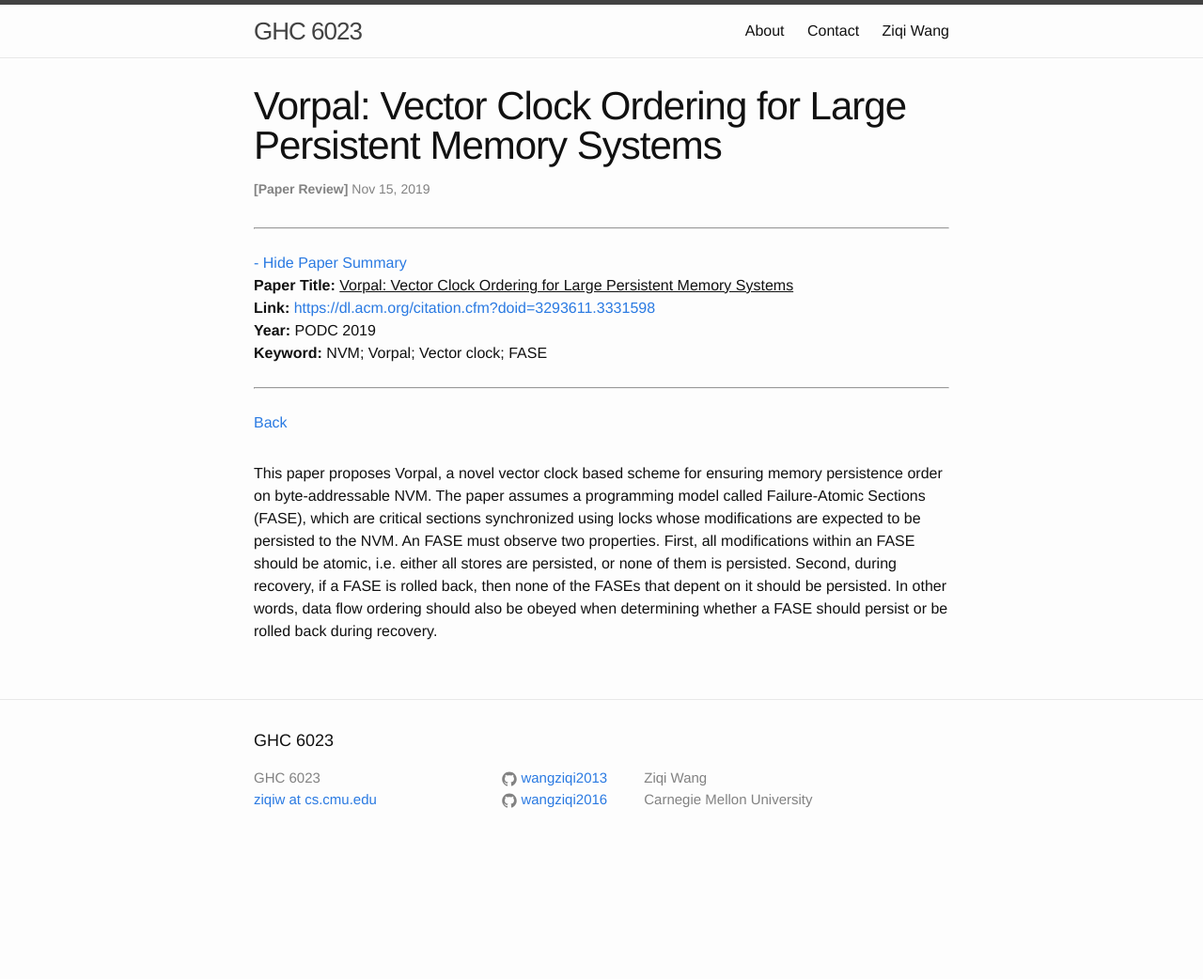
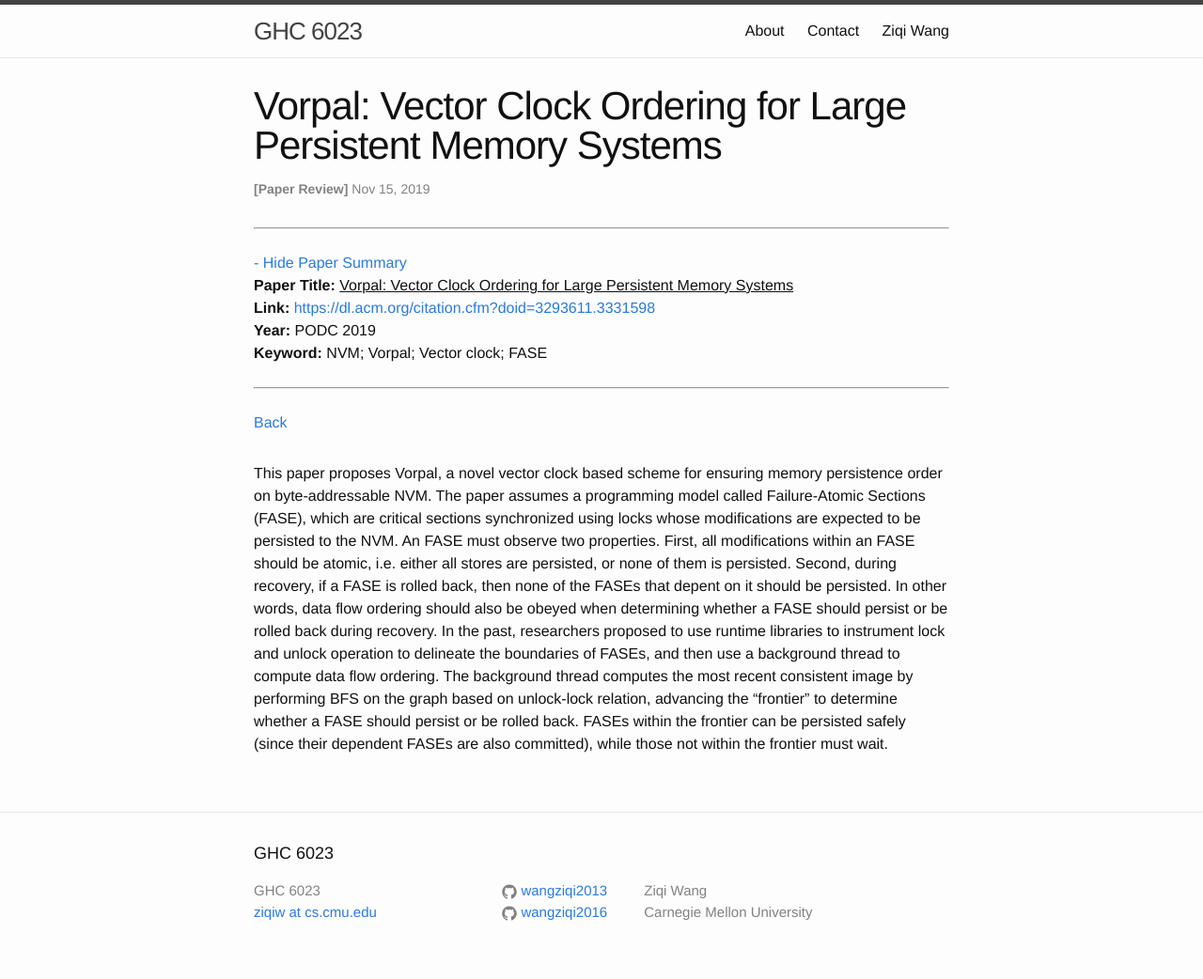
Before and after one commit to wangziqi2013/wangziqi2013.github.io, a Jekyll site: the page built from _posts/2019-11-15-vorpal.markdown, in a window 1280 px wide. Shown: the whole page at 94% size. Built offline with Jekyll 4.4.1, drawn with Linux system fonts in a browser that asks for light colours; before the commit the page ends 922 px from its top, so only the background shows below that.

Commit message:
Adding previous research

```diff
--- a/_posts/2019-11-15-vorpal.markdown
+++ b/_posts/2019-11-15-vorpal.markdown
@@ -19,3 +19,8 @@ using locks whose modifications are expected to be persisted to the NVM. An FASE
 modifications within an FASE should be atomic, i.e. either all stores are persisted, or none of them is persisted. Second,
 during recovery, if a FASE is rolled back, then none of the FASEs that depent on it should be persisted. In other words,
 data flow ordering should also be obeyed when determining whether a FASE should persist or be rolled back during recovery.
+In the past, researchers proposed to use runtime libraries to instrument lock and unlock operation to delineate the boundaries
+of FASEs, and then use a background thread to compute data flow ordering. The background thread computes the most recent
+consistent image by performing BFS on the graph based on unlock-lock relation, advancing the "frontier" to determine whether
+a FASE should persist or be rolled back. FASEs within the frontier can be persisted safely (since their dependent FASEs
+are also committed), while those not within the frontier must wait.
```
